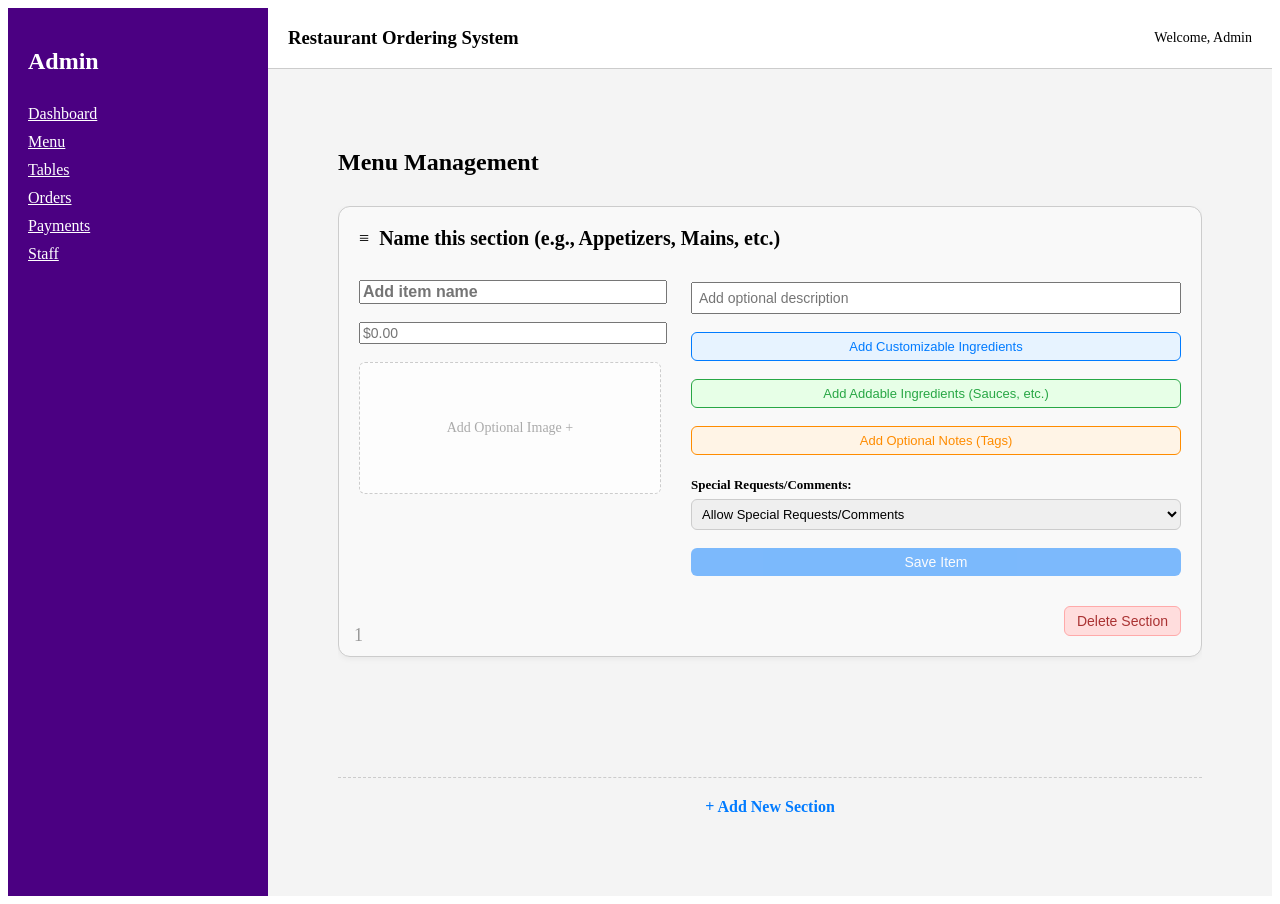
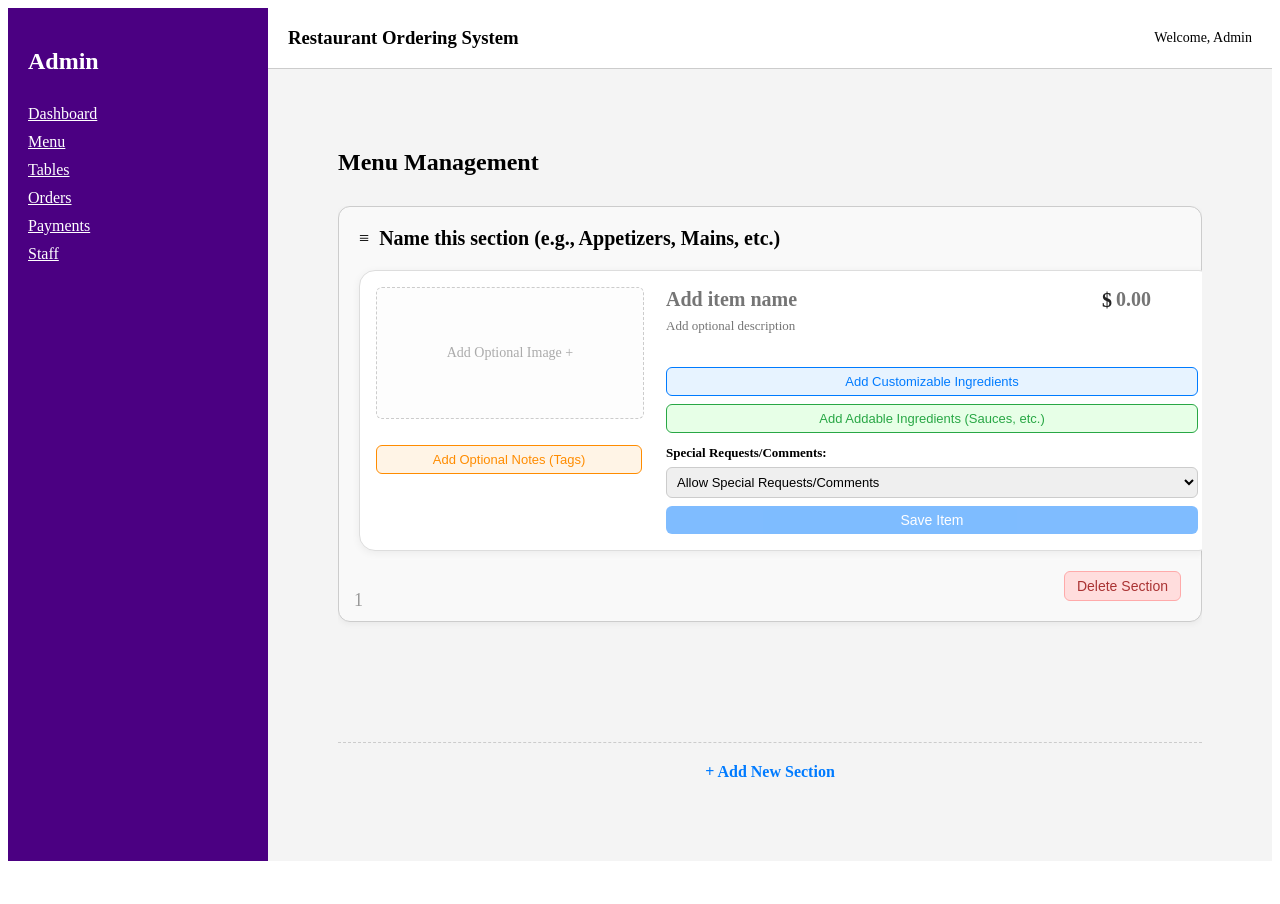
Before and after one commit to luiszep/restaurant-ordering-system, a React (Vite) app in the folder frontend/: page /admin/menu in a window 1280 px wide. Both pictures are taken after a click on the element 770 px from the left and 391 px from the top of the page. After the commit the page ends 869 px from the top, so only its background shows below. Built offline with nearby package versions, Linux system fonts and the light colour scheme.

Commit message:
Refined price input styling: adjusted spacing, alignment, font, and underline position

```diff
--- /dev/null
+++ b/frontend/src/pages/admin/AdminMenuComponents/AddItemCard.css
@@ -0,0 +1,96 @@
+.input-no-border {
+    all: unset;
+    font-family: inherit;
+    width: 100%;
+    display: block;
+    border: none;
+    outline: none;
+    border-bottom: 1px solid transparent;
+    transition: border-color 0.2s ease;
+    background: transparent;
+}
+
+.input-no-border:focus {
+    border-bottom: 1px solid #888;
+    background: #fff;
+}
+
+/* Specific typography for fields */
+.input-title {
+    font-size: 20px;
+    font-weight: bold;
+    font-family: inherit;
+    color: #222;
+    border: none;
+    border-bottom: 1px solid transparent;
+    outline: none;
+  }
+
+/* Font match: same as item name */
+.input-price {
+  font-size: 20px;
+  font-weight: bold;
+  color: #222;
+  text-align: right;
+  background: transparent;
+  border: none;
+  outline: none;
+  padding: 2px 4px;
+  transition: all 0.2s ease;
+  min-width: 80px;
+  max-width: 120px;
+  font-family: inherit;
+}
+
+  /* Only show border when selected */
+.input-price:focus {
+    border: 1px solid #007bff;
+    border-radius: 6px;
+    background: #fff;
+    box-shadow: 0 0 0 2px rgba(0, 123, 255, 0.15);
+}
+
+.input-description {
+    font-size: 13px;
+    color: #999;
+    margin-bottom: 12px;
+}
+.price-input-wrapper {
+  position: relative;
+  display: flex;
+  align-items: baseline;
+  width: auto;
+  min-width: 80px;
+  max-width: 100px;
+}
+
+  .price-dollar {
+    position: absolute;
+    top: 50%;
+    left: 4px;
+    transform: translateY(-50%);
+    font-weight: bold;
+    font-size: 20px;
+    color: #222;
+    pointer-events: none;
+    z-index: 2;
+  }
+
+  .price-input {
+    padding: 1px 1px 1px 18px;
+    font-size: 20px;
+    font-weight: bold;
+    text-align: left;
+    border: none;
+    border-bottom: 2px solid transparent;
+    outline: none;
+    background-color: transparent;
+    width: 100%;
+    box-sizing: border-box;
+    font-family: inherit;
+  }
+
+  .price-input:focus {
+    border-bottom: 1px solid #007bff;
+    box-shadow: none;
+  }
--- a/frontend/src/pages/admin/AdminMenuComponents/AddItemCard.jsx
+++ b/frontend/src/pages/admin/AdminMenuComponents/AddItemCard.jsx
@@ -1,4 +1,5 @@
 import React from 'react';
+import './AddItemCard.css';
 
 const AddItemCard = ({
   editingItem,
@@ -21,40 +22,24 @@ const AddItemCard = ({
         style={{
           width: '100%',
           maxWidth: '850px',
-          margin: '0 auto'
+          margin: '0 auto',
+          border: '1px solid #ddd',
+          borderRadius: '16px',
+          boxShadow: '0 2px 8px rgba(0, 0, 0, 0.06)',
+          backgroundColor: '#fff',
+          padding: '16px'
         }}
         >
-        <div className="new-item-grid">
+        <div
+          style={{
+            display: 'grid',
+            gridTemplateColumns: '1fr 2fr',
+            gap: '24px',
+            width: '100%',
+            cursor: 'default'
+          }}
+        >
         <div style={{ display: 'flex', flexDirection: 'column', gap: '10px' }}>
-        {/* New Item Name Input */}
-        <input
-          name="name"
-          value={editingItem.name}
-          onChange={handleEditChange}
-          onBlur={saveNewItemName}
-          placeholder="Add item name"
-          style={{
-            fontWeight: 'bold',
-            fontSize: '16px',
-            width: '100%',
-            marginBottom: '8px'
-          }}
-        />
-
-        {/* New Item Price Input */}
-        <input
-          name="price"
-          value={editingItem.price}
-          onChange={handleEditChange}
-          onBlur={saveNewItemPrice}
-          placeholder="$0.00"
-          style={{
-            fontSize: '14px',
-            width: '100%',
-            marginBottom: '8px'
-          }}
-        />
-
         {/* Image Upload and Preview Area */}
         <div style={{ position: 'relative', marginBottom: '8px' }}>
           <div
@@ -148,24 +133,137 @@ const AddItemCard = ({
             }
           }}
         />
+
+        {/* Toggle Notes */}
+        <button
+          onClick={() => setEditingItem(prev => ({
+            ...prev,
+            hasNotes: !prev.hasNotes,
+            notes: prev.hasNotes ? [] : ['']
+          }))}
+          style={{
+            width: '100%',
+            marginTop: '8px',
+            padding: '6px',
+            backgroundColor: '#fff4e6',
+            color: '#ff8c00',
+            border: '1px solid #ff8c00',
+            borderRadius: '6px',
+            cursor: 'pointer',
+            fontSize: '13px'
+          }}
+        >
+          {editingItem.hasNotes ? "Remove Notes" : "Add Optional Notes (Tags)"}
+        </button>
+        {editingItem.hasNotes && (
+          <div style={{ marginTop: '8px', padding: '8px', border: '1px solid #ddd', borderRadius: '6px' }}>
+            <span style={{ fontSize: '14px', fontWeight: 'bold', marginBottom: '6px', display: 'block' }}>
+              Optional Notes (Tags):
+            </span>
+            {editingItem.notes.map((note, idx) => (
+              <input
+                key={idx}
+                type="text"
+                placeholder={`Note ${idx + 1}`}
+                value={note}
+                onChange={(e) => {
+                  const updatedNotes = [...editingItem.notes];
+                  updatedNotes[idx] = e.target.value;
+                  setEditingItem(prev => ({
+                    ...prev,
+                    notes: updatedNotes
+                  }));
+                }}
+                style={{
+                  width: '100%',
+                  marginBottom: '6px',
+                  padding: '4px',
+                  fontSize: '13px'
+                }}
+              />
+            ))}
+            {/* Button to Add Another Note */}
+            <button
+              onClick={() => setEditingItem(prev => ({
+                ...prev,
+                notes: [...prev.notes, '']
+              }))}
+              style={{
+                marginTop: '6px',
+                padding: '4px 8px',
+                fontSize: '12px',
+                backgroundColor: '#ff8c00',
+                color: '#fff',
+                border: 'none',
+                borderRadius: '4px',
+                cursor: 'pointer'
+              }}
+            >
+              + Add Another Note
+            </button>
+          </div>
+        )}
+        </div>
+        <div style={{ display: 'flex', flexDirection: 'column', gap: '0px' }}>
+
+        {/* --- Editable Name & Price Row --- */}
+        <div
+          style={{
+            display: 'flex',
+            alignItems: 'center',
+            justifyContent: 'space-between',
+            fontWeight: 'bold',
+            fontSize: '20px',
+            marginBottom: '4px'
+          }}
+        >
+          {/* Name - underline style, majority width */}
+          <input
+            name="name"
+            className="input-no-border input-title"
+            value={editingItem.name}
+            onChange={handleEditChange}
+            onBlur={saveNewItemName}
+            placeholder="Add item name"
+            style={{
+              flex: 1,
+              marginRight: '12px'
+            }}
+          />
+
+          {/* Price - boxed, right aligned, fixed width */}
+          <div className="price-input-wrapper">
+          <span className="price-dollar">$</span>
+          <input
+            name="price"
+            className="price-input"
+            value={editingItem.price}
+            onChange={(e) => {
+              const value = e.target.value.replace(/^\$/, '');
+              handleEditChange({ target: { name: 'price', value } });
+            }}
+            onBlur={saveNewItemPrice}
+            placeholder="0.00"
+          />
+        </div>
         </div>
 
-        <div style={{ display: 'flex', flexDirection: 'column', gap: '10px' }}>
-        {/* Optional Description Input */}
-        <input
+        {/* --- Editable Description Row --- */}
+        <div style={{ fontSize: '13px', color: '#999', marginBottom: '12px' }}>
+          <input
             name="description"
+            className="input-no-border input-description"
             value={editingItem.description}
             onChange={handleEditChange}
             onBlur={saveNewItemDescription}
             placeholder="Add optional description"
             style={{
               width: '100%',
-              padding: '6px',
-              fontSize: '14px',
-              marginTop: '2px',
-              boxSizing: 'border-box'
+              fontSize: '13px',
+              color: '#999'
             }}
           />
+        </div>
 
           {/* Toggle Customizable Ingredients */}
           <button
@@ -388,76 +486,6 @@ const AddItemCard = ({
             </div>
           )}
 
-          {/* Toggle Notes */}
-          <button
-            onClick={() => setEditingItem(prev => ({
-              ...prev,
-              hasNotes: !prev.hasNotes,
-              notes: prev.hasNotes ? [] : ['']
-            }))}
-            style={{
-              width: '100%',
-              marginTop: '8px',
-              padding: '6px',
-              backgroundColor: '#fff4e6',
-              color: '#ff8c00',
-              border: '1px solid #ff8c00',
-              borderRadius: '6px',
-              cursor: 'pointer',
-              fontSize: '13px'
-            }}
-          >
-            {editingItem.hasNotes ? "Remove Notes" : "Add Optional Notes (Tags)"}
-          </button>
-          {editingItem.hasNotes && (
-            <div style={{ marginTop: '8px', padding: '8px', border: '1px solid #ddd', borderRadius: '6px' }}>
-              <span style={{ fontSize: '14px', fontWeight: 'bold', marginBottom: '6px', display: 'block' }}>
-                Optional Notes (Tags):
-              </span>
-              {editingItem.notes.map((note, idx) => (
-                <input
-                  key={idx}
-                  type="text"
-                  placeholder={`Note ${idx + 1}`}
-                  value={note}
-                  onChange={(e) => {
-                    const updatedNotes = [...editingItem.notes];
-                    updatedNotes[idx] = e.target.value;
-                    setEditingItem(prev => ({
-                      ...prev,
-                      notes: updatedNotes
-                    }));
-                  }}
-                  style={{
-                    width: '100%',
-                    marginBottom: '6px',
-                    padding: '4px',
-                    fontSize: '13px'
-                  }}
-                />
-              ))}
-              {/* Button to Add Another Note */}
-              <button
-                onClick={() => setEditingItem(prev => ({
-                  ...prev,
-                  notes: [...prev.notes, '']
-                }))}
-                style={{
-                  marginTop: '6px',
-                  padding: '4px 8px',
-                  fontSize: '12px',
-                  backgroundColor: '#ff8c00',
-                  color: '#fff',
-                  border: 'none',
-                  borderRadius: '4px',
-                  cursor: 'pointer'
-                }}
-              >
-                + Add Another Note
-              </button>
-            </div>
-          )}
-
           {/* Special Request Dropdown */}
           <div style={{ marginTop: '10px' }}>
             <label htmlFor="specialRequestOption" style={{ fontSize: '13px', fontWeight: 'bold' }}>
--- a/frontend/src/pages/admin/AdminMenuComponents/SectionCard.jsx
+++ b/frontend/src/pages/admin/AdminMenuComponents/SectionCard.jsx
@@ -194,10 +194,13 @@ const SectionCard = ({
                     gridTemplateColumns: '1fr 2fr',
                     gap: '24px',
                     width: '100%',
+                    maxWidth: '850px',
                     cursor: 'pointer',
-                    padding: '10px',
-                    borderRadius: '10px',
-                    background: '#fdfdfd',
+                    padding: '16px',
+                    borderRadius: '16px',
+                    backgroundColor: '#fff',
+                    border: '1px solid #ddd',
+                    boxShadow: '0 2px 8px rgba(0, 0, 0, 0.06)',
                   }}
                 >
                   {/* Left Side: Image & Tags Preview (Placeholder) */}
```
